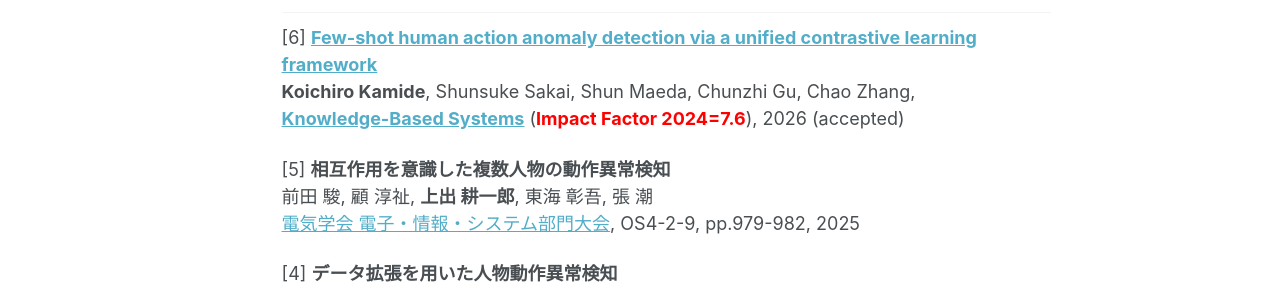
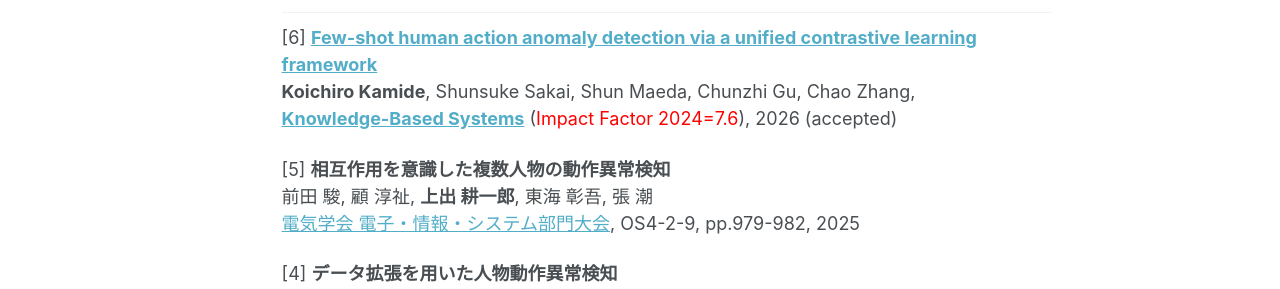
Before and after one commit to koichiro-kamide/koichiro-kamide.github.io, a Jekyll site: the page built from _pages/about.md, in a window 1280 px wide. Shown: the part 554-843 px from the top of the page. Built offline with Jekyll 4.4.1, drawn with Linux system fonts in a browser that asks for light colours.

Commit message:
Update IF.

```diff
--- a/_pages/about.md
+++ b/_pages/about.md
@@ -41,7 +41,7 @@ redirect_from:
 ## 研究業績
 [6] [**Few-shot human action anomaly detection via a unified contrastive learning framework**](https://www.sciencedirect.com/science/article/pii/S0950705125021689)
 **Koichiro Kamide**, Shunsuke Sakai, Shun Maeda, Chunzhi Gu, Chao Zhang,
-[**Knowledge-Based Systems**](https://www.sciencedirect.com/journal/knowledge-based-systems) (<span style="color: red; ">**Impact Factor 2024=7.6**</span>), 2026 (accepted)
+[**Knowledge-Based Systems**](https://www.sciencedirect.com/journal/knowledge-based-systems) (<span style="color: red; ">Impact Factor 2024=7.6</span>), 2026 (accepted)
 
 [5] **相互作用を意識した複数人物の動作異常検知**
 前田 駿, 顧 淳祉, **上出 耕一郎**, 東海 彰吾, 張 潮
```
